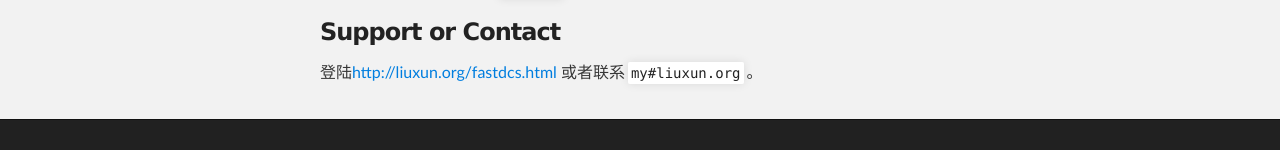
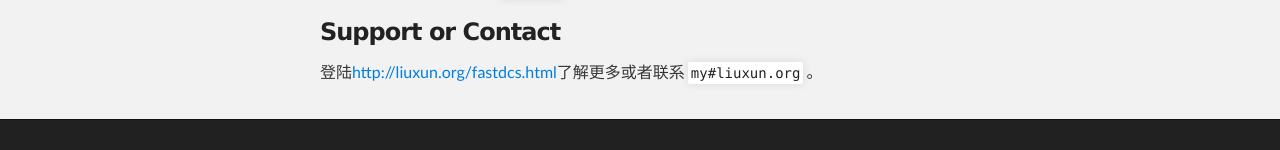
Before and after one commit to xunliu/FastDCS, a plain HTML site: page index.html in a window 1280 px wide. Shown: the part 433-583 px from the top of the page. Drawn offline with Linux system fonts and the light colour scheme.

Commit message:
Update index.html

```diff
--- a/index.html
+++ b/index.html
@@ -41,7 +41,7 @@
 
 <h3>Support or Contact</h3>
 
-<p>登陆<a href="http://liuxun.org/FastDCS/">http://liuxun.org/fastdcs.html</a> 或者联系<code>my#liuxun.org</code>。</p>
+<p>登陆<a href="http://liuxun.org/fastdcs.html">http://liuxun.org/fastdcs.html</a>了解更多或者联系<code>my#liuxun.org</code>。</p>
       </section>
     </div>
 
```
